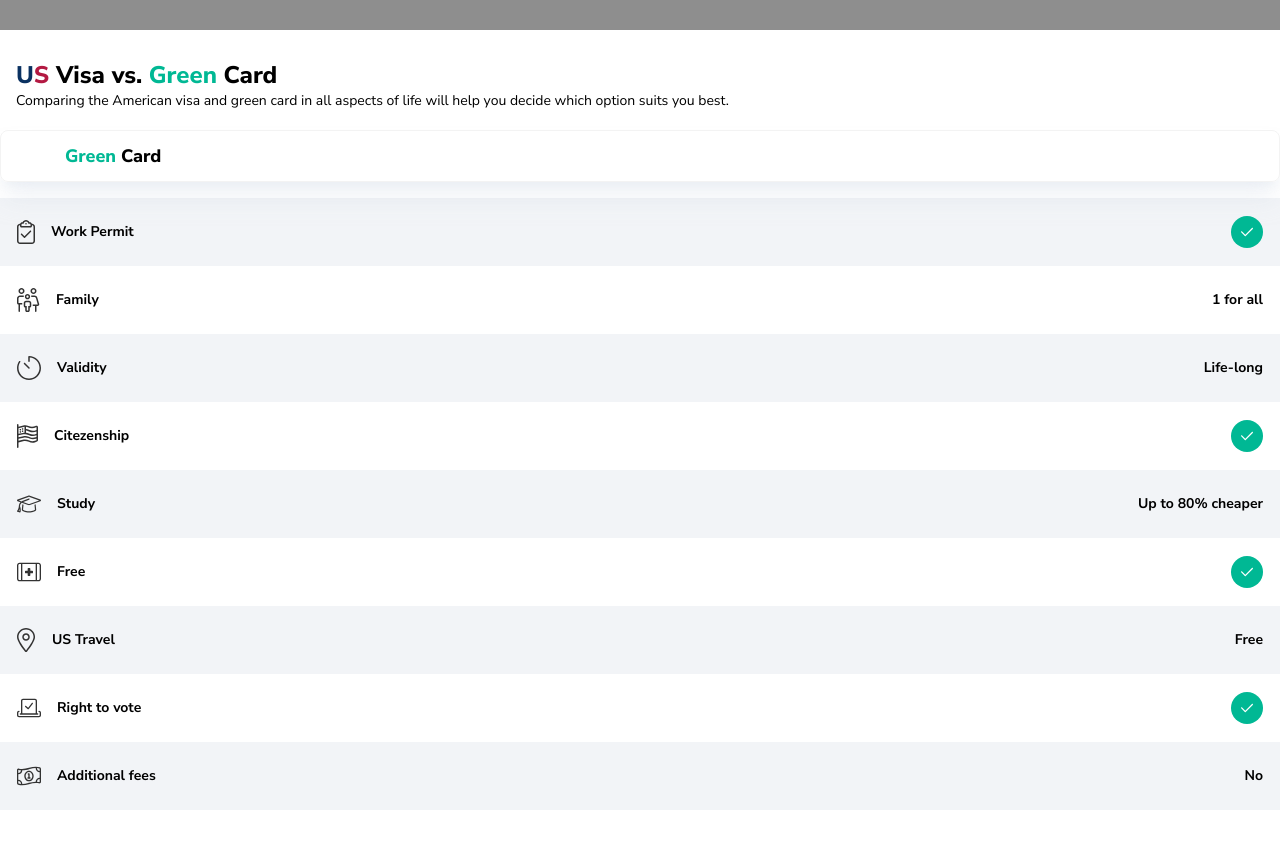
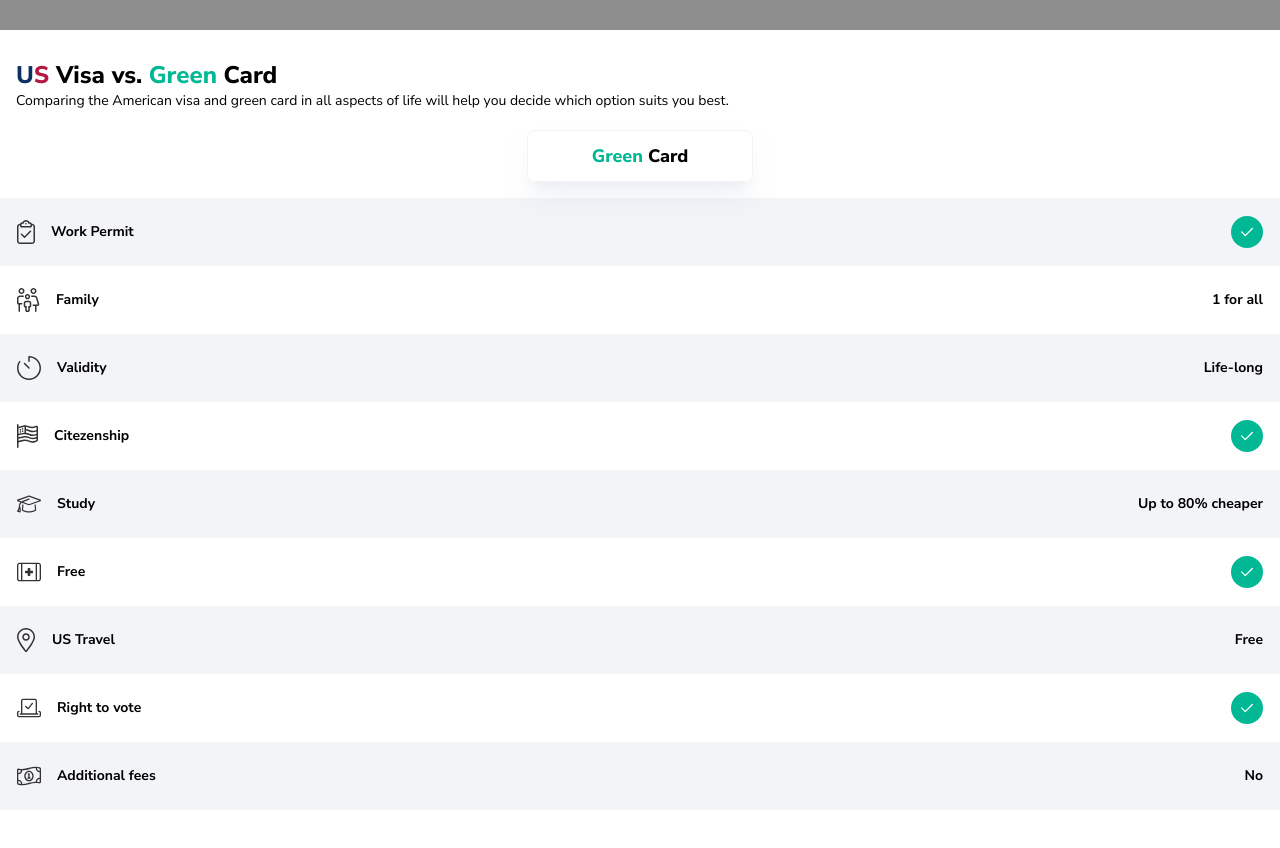
Before and after one commit to maxeq/landingpage, a Next.js app: page / in a window 1280 px wide. Shown: the part 1943-2791 px from the top of the page. Built offline with nearby package versions, Linux system fonts and the light colour scheme; grey boxes are pictures that could not be loaded.

Commit message:
Update index.tsx

```diff
--- a/pages/index.tsx
+++ b/pages/index.tsx
@@ -108,7 +108,7 @@ export default function Home() {
             <p className="text-[24px] font-extrabold"><span className="text-[#0A3161]">U</span><span className="text-[#B31942]">S</span> Visa vs. <span className="text-[#00B894]">Green</span> Card</p>
             <p className="align-top">Comparing the American visa and green card in all aspects of life will help you decide which option suits you best.</p>
           </div>
-          <div className="compare-table-slider-header">
+          <div className="compare-table-slider-header flex items-center justify-center">
             <div className="Green Card px-16 p-3 border border-[#F3F3F3] rounded-lg font-extrabold text-[18px] shadow-slate-200/50 shadow-xl">
               <span className="text-[#00B894]">Green</span> Card</div>
           </div>
```
